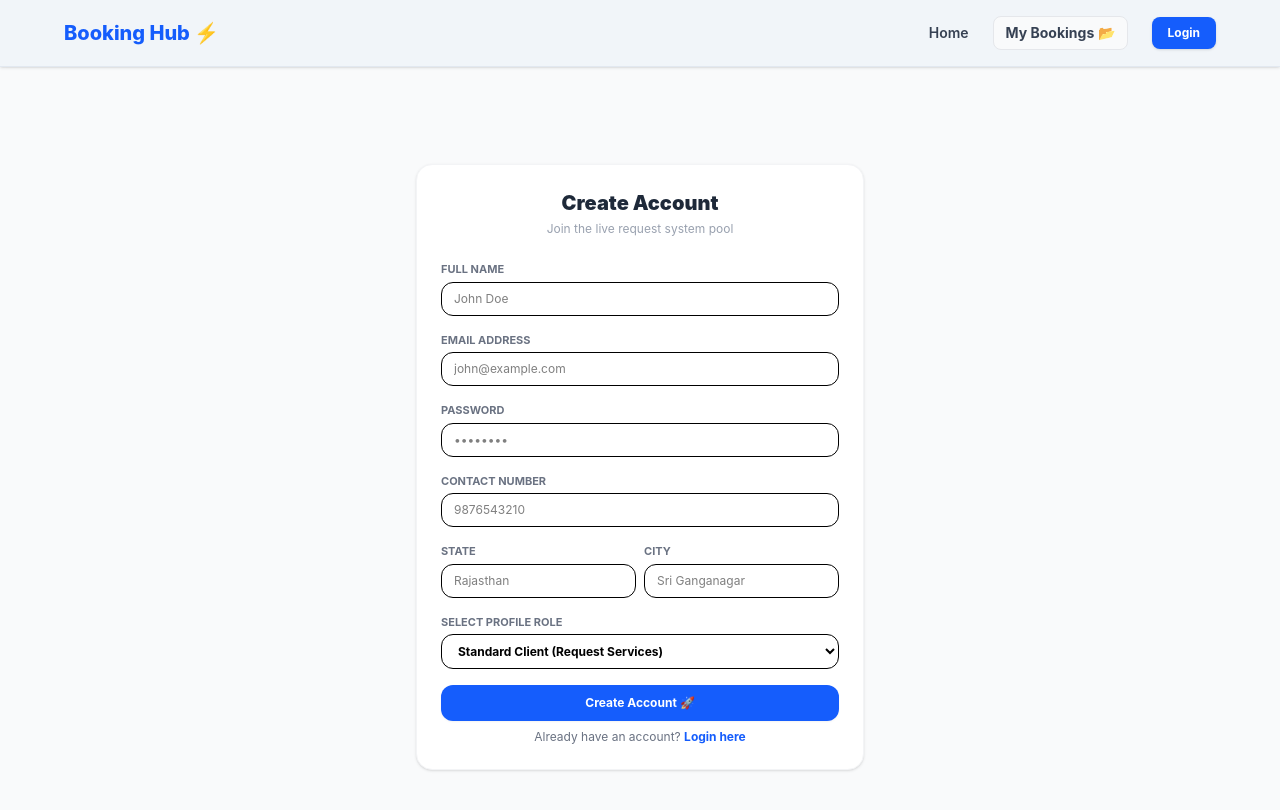
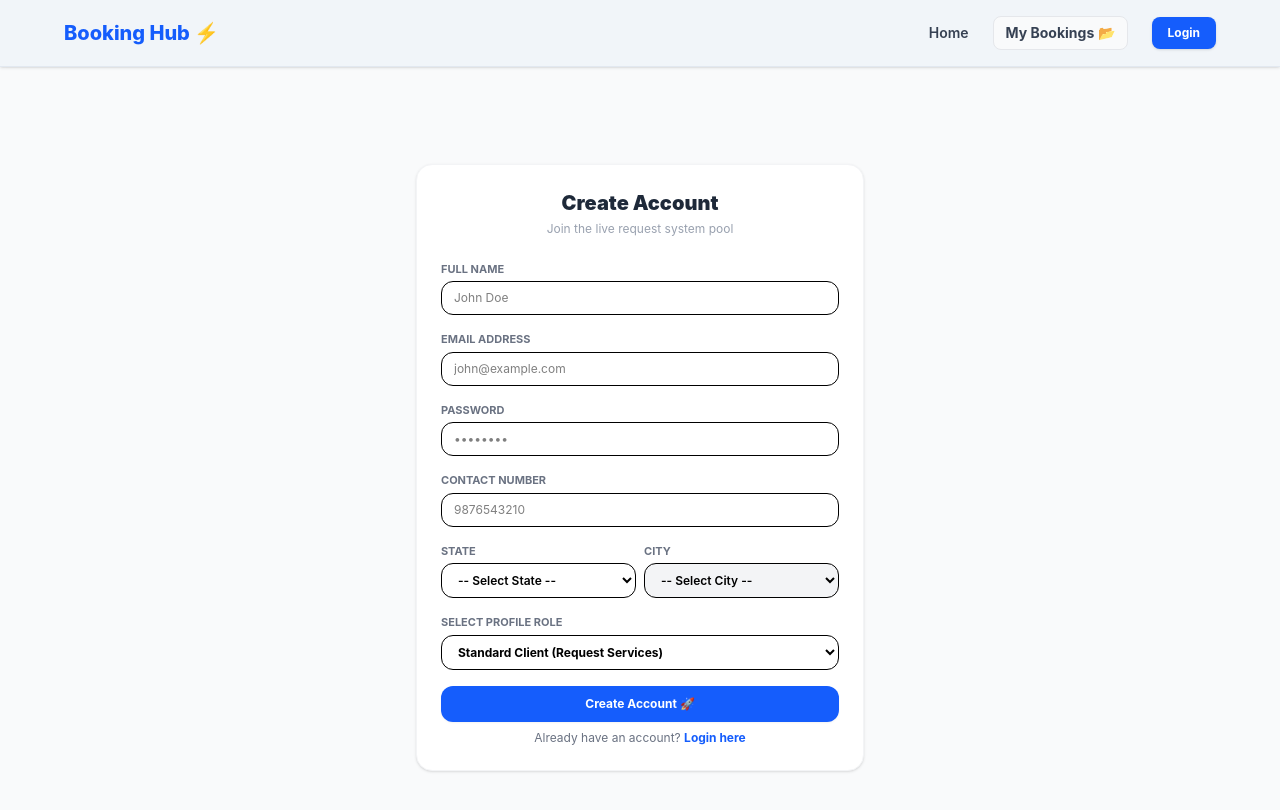
Before and after one commit to kaushalchhimpa-creator/booking-hub, a React (Vite) app in the folder frontend/: page /register in a window 1280 px wide. Shown: the top 810 px of the page. Built offline with nearby package versions, Linux system fonts and the light colour scheme.

Commit message:
fix: restored dynamic state and city dependency dropdowns

```diff
--- a/frontend/src/pages/Register.jsx
+++ b/frontend/src/pages/Register.jsx
@@ -1,6 +1,14 @@
 import React, { useState } from "react";
 import axios from "axios";
 import { useNavigate, Link } from "react-router-dom";
+
+// 📊 State aur City ka dynamic data jo aapne copy me banaya tha
+const stateCityData = {
+  Rajasthan: ["Sgnr", "Jaipur", "Jodhpur", "Udaipur", "Bikaner", "Kota"],
+  Punjab: ["Amritsar", "Ludhiana", "Jalandhar", "Patiala", "Bathinda"],
+  Haryana: ["Gurugram", "Faridabad", "Hisar", "Ambala", "Panipat"],
+  Delhi: ["New Delhi", "North", "South", "West", "East"],
+};
 
 const Register = () => {
   const [formData, setFormData] = useState({
@@ -20,7 +28,14 @@ const Register = () => {
   const navigate = useNavigate();
 
   const handleChange = (e) => {
-    setFormData({ ...formData, [e.target.name]: e.target.value });
+    const { name, value } = e.target;
+
+    // Agar State badle, toh City ko reset kar do taaki purani city select na reh jaye
+    if (name === "state") {
+      setFormData({ ...formData, state: value, city: "" });
+    } else {
+      setFormData({ ...formData, [name]: value });
+    }
   };
 
   const handleSubmit = async (e) => {
@@ -121,34 +136,48 @@ const Register = () => {
             />
           </div>
 
+          {/* 🛠️ FIXED: State and City Dynamic Select Dropdowns */}
           <div className="grid grid-cols-2 gap-2">
             <div>
               <label className="block text-[11px] font-bold text-gray-500 uppercase mb-1">
                 State
               </label>
-              <input
-                type="text"
+              <select
                 name="state"
                 required
                 value={formData.state}
                 onChange={handleChange}
-                placeholder="Rajasthan"
-                className="w-full px-3 py-2 border text-xs rounded-xl focus:outline-blue-500"
-              />
+                className="w-full px-3 py-2 border text-xs rounded-xl bg-white font-semibold focus:outline-blue-500"
+              >
+                <option value="">-- Select State --</option>
+                {Object.keys(stateCityData).map((state) => (
+                  <option key={state} value={state}>
+                    {state}
+                  </option>
+                ))}
+              </select>
             </div>
+
             <div>
               <label className="block text-[11px] font-bold text-gray-500 uppercase mb-1">
                 City
               </label>
-              <input
-                type="text"
+              <select
                 name="city"
                 required
                 value={formData.city}
                 onChange={handleChange}
-                placeholder="Sri Ganganagar"
-                className="w-full px-3 py-2 border text-xs rounded-xl focus:outline-blue-500"
-              />
+                disabled={!formData.state}
+                className="w-full px-3 py-2 border text-xs rounded-xl bg-white font-semibold focus:outline-blue-500 disabled:bg-gray-100"
+              >
+                <option value="">-- Select City --</option>
+                {formData.state &&
+                  stateCityData[formData.state].map((city) => (
+                    <option key={city} value={city}>
+                      {city}
+                    </option>
+                  ))}
+              </select>
             </div>
           </div>
 
```
